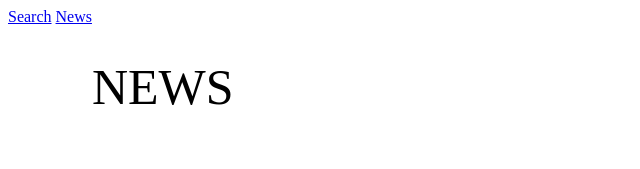
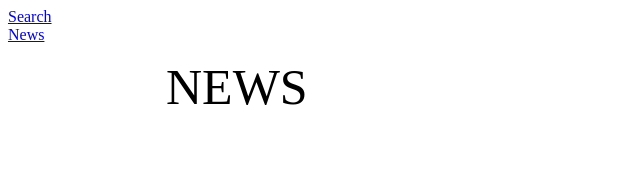
Before and after one commit to yurkapotam/yurkapotam.github.io, a plain HTML site: page unreal/index.html in a window 1280 px wide. Shown: the whole page, without its empty margins (0-640 px from the left). Drawn offline with Linux system fonts and the light colour scheme.

Commit message:
Update unreal_style.css

```diff
--- a/unreal/unreal_style.css
+++ b/unreal/unreal_style.css
@@ -3,17 +3,17 @@ body
     display: flex;
 }
 
-page-itself
+.page-itself
 {
     flex: 7;
 }
 
-sidebar
+.sidebar
 {
     flex: 1;
 }
 
-sidebar a
+.sidebar a
 {
     display: block;
 }
```
